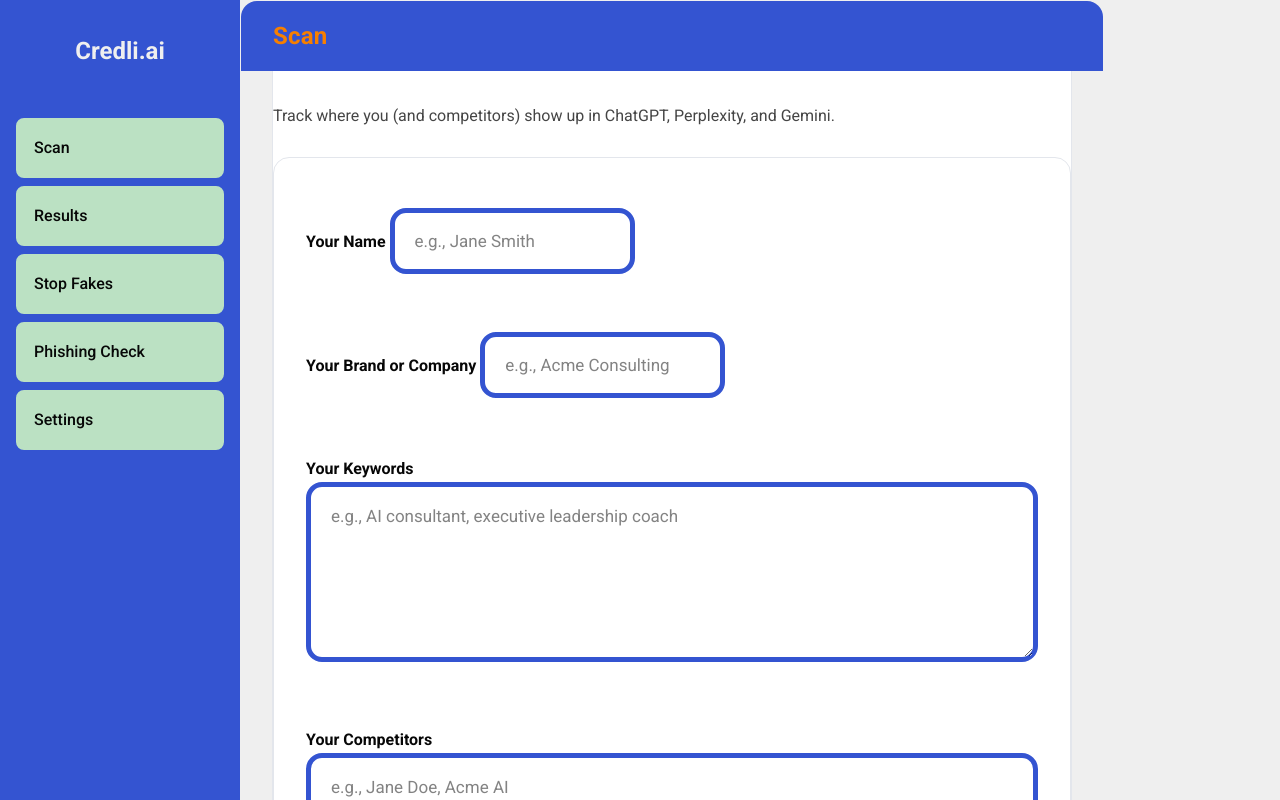
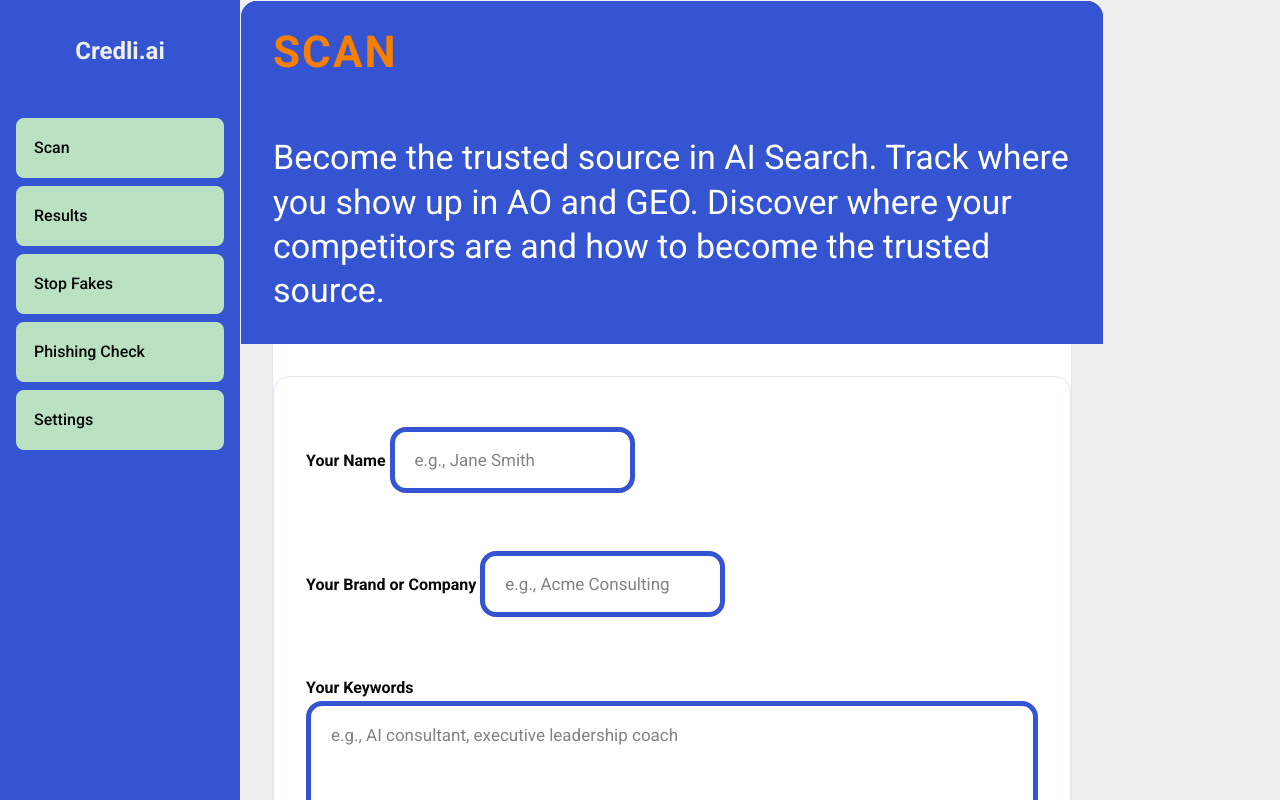
Before and after one commit to nljolie/credli-ai-clean, a website: page public/index.html in a window 1280 px wide. Drawn offline with Linux system fonts and the light colour scheme.

Commit message:
UI: update SCAN header with large fonts and descriptive text

```diff
--- a/public/index.html
+++ b/public/index.html
@@ -7,7 +7,7 @@
   <link rel="preconnect" href="https://fonts.googleapis.com">
   <link rel="preconnect" href="https://fonts.gstatic.com" crossorigin>
   <link href="https://fonts.googleapis.com/css2?family=Roboto:wght@400;500;700&display=swap" rel="stylesheet">
-  <link rel="stylesheet" href="styles.css?v=2"/>
+  <link rel="stylesheet" href="styles.css?v=3"/>
 </head>
 <body>
   <div class="app-shell">
@@ -25,8 +25,10 @@
     <main class="main">
       <!-- Scan -->
       <section id="section-scan" class="panel active">
-        <h1>Scan</h1>
-        <p class="subtle">Track where you (and competitors) show up in ChatGPT, Perplexity, and Gemini.</p>
+        <div class="section-header">
+          <h1>SCAN</h1>
+          <p class="header-description">Become the trusted source in AI Search. Track where you show up in AO and GEO. Discover where your competitors are and how to become the trusted source.</p>
+        </div>
         <form id="scan-form" class="card form-grid">
           <label>
             Your Name
--- a/public/styles.css
+++ b/public/styles.css
@@ -126,6 +126,31 @@
 }
 
 /* Section headers with cobalt background */
+.section-header {
+  background: var(--cobalt);
+  color: white;
+  padding: 2rem;
+  margin: -2rem -2rem 2rem -2rem;
+  border-radius: 16px 16px 0 0;
+}
+
+.section-header h1 {
+  font-size: 44px;
+  font-weight: 700;
+  color: white;
+  margin: 0 0 1rem 0;
+  letter-spacing: 2px;
+}
+
+.header-description {
+  font-size: 34px;
+  color: white;
+  margin: 0;
+  line-height: 1.3;
+  font-weight: 400;
+}
+
+/* Fallback for other panels without section-header */
 .panel h1 {
   background: var(--cobalt);
   color: white;
@@ -308,6 +333,15 @@
   }
 
   .container{ margin: 24px 12px; padding: 24px; }
+
+  /* Responsive header text */
+  .section-header h1 {
+    font-size: 32px;
+  }
+
+  .header-description {
+    font-size: 24px;
+  }
 }
 /* ==== Credli.ai Light Theme Override (wins over any dark styles) ==== */
 :root{
```
